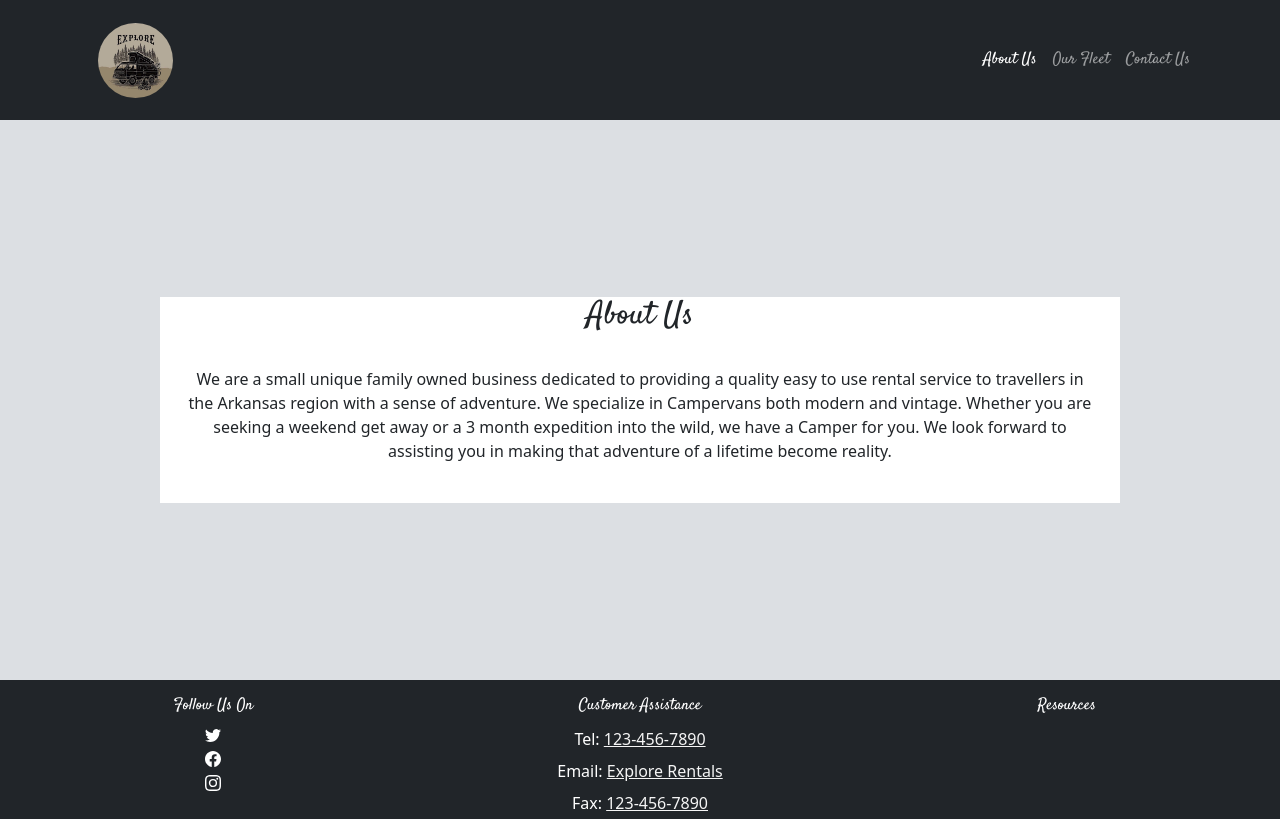
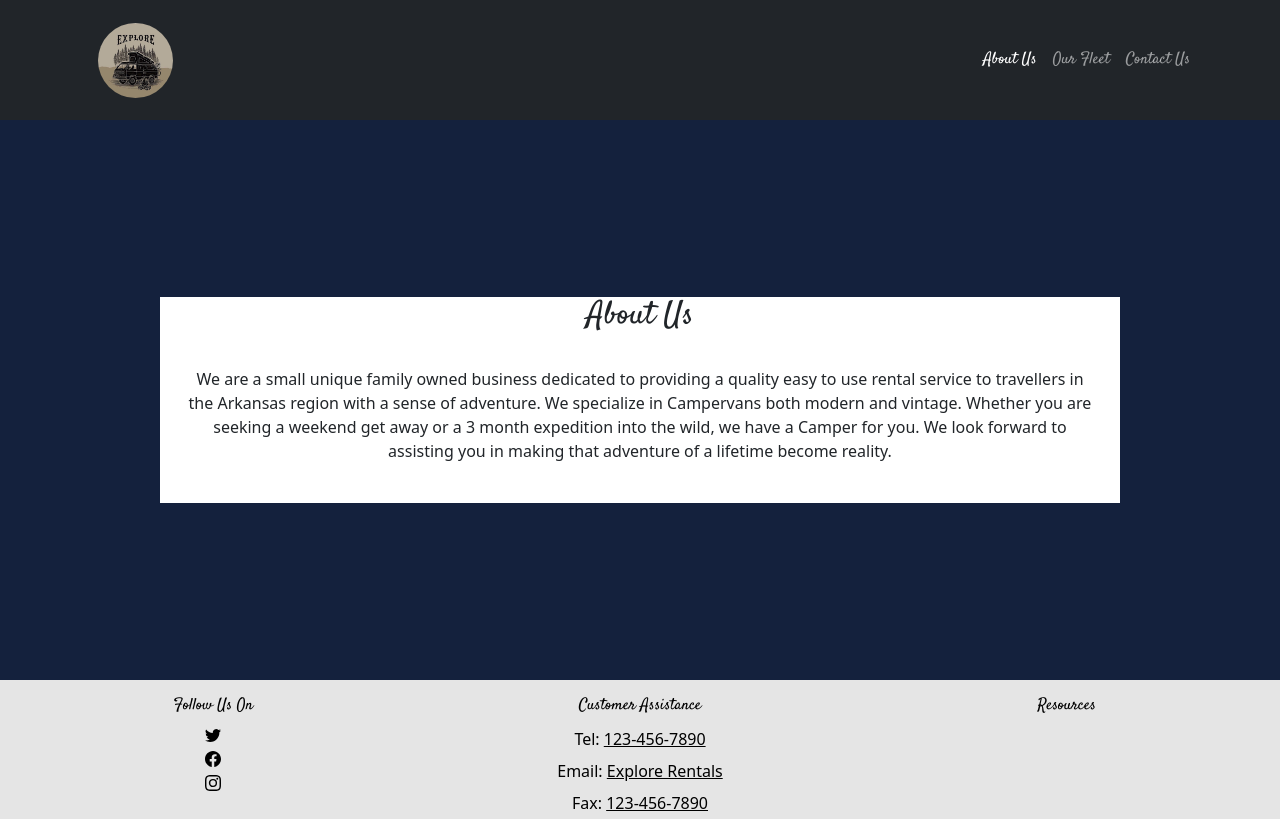
Before and after one commit to ShaneC2021/RentalStore, a React (Create React App) app: page /RentalStore/About in a window 1280 px wide. Built offline with nearby package versions, Linux system fonts and the light colour scheme.

Commit message:
colors updated

```diff
--- a/src/index.css
+++ b/src/index.css
@@ -94,6 +94,8 @@ code {
 
 .body-color {
   background-color:rgb(220,223,227);
+
+  background-color:#14213d;
   /*background-color: rgb(247, 244, 244);*/
 }
 
@@ -107,9 +109,11 @@ code {
 
 .footer {
   min-height: 15vh;
- /* background-color: rgb(216, 196, 196);*/
+ /*
  background-color: rgb(33,37,41);
-color: white;
+ background-color:#fca311;*/
+ background-color: #e5e5e5;
+color: black;
 }
 
 
@@ -131,7 +135,7 @@ div h6 {
 }
 
 a:link {
-  color: whitesmoke;
+  color: black;
 }
 
 /*
@@ -160,7 +164,7 @@ a:link {
 
 .attention-grabber {
   color: rgb(14, 13, 13);
-  font-family: "Satisfy", cursive, 'Times New Roman', Times, serif;
+  font-family: "Satisfy", 'Times New Roman', Times, serif;
   font-style: italic;
   font-weight: bolder;
   font-size: x-large;
```
